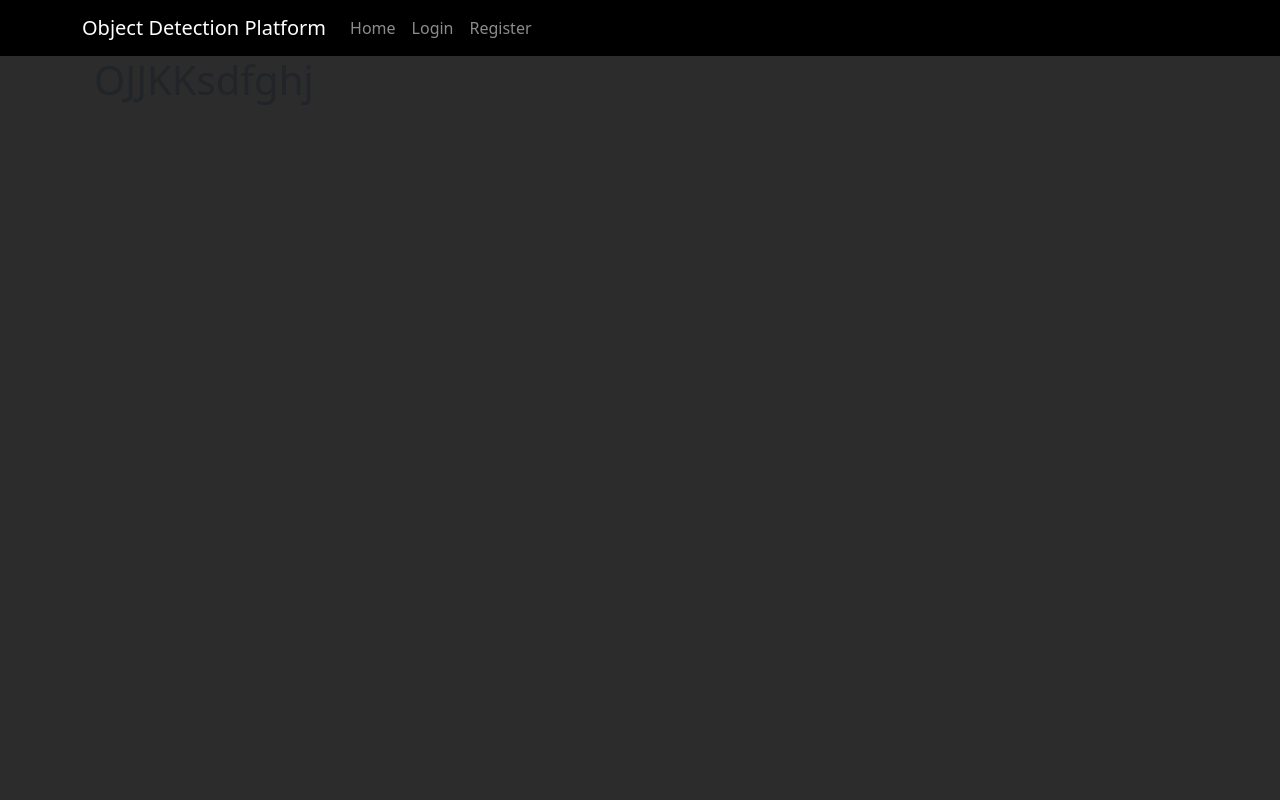
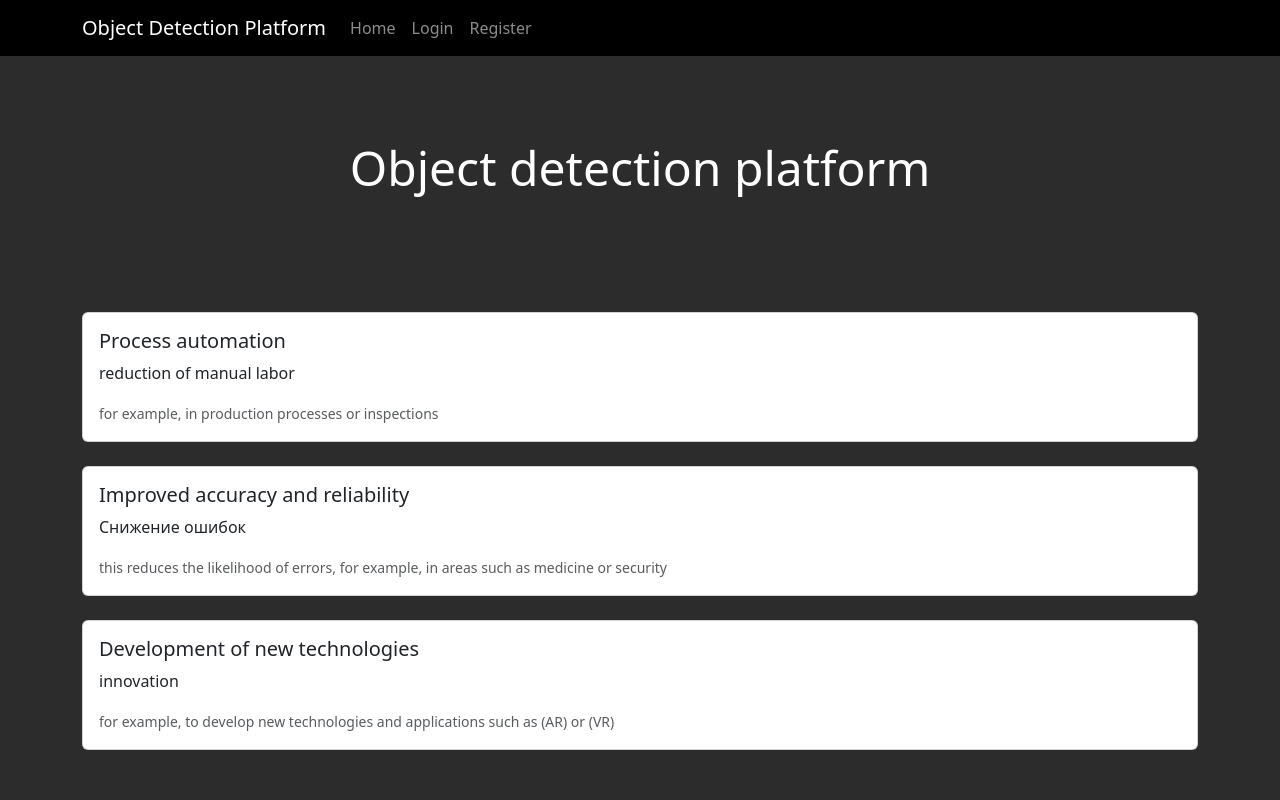
Before and after one commit to RN2024-04/UrbanProject, a Django app: template detection_site/object_detection/templates/object_detection/home.html in a window 1280 px wide. Run offline with Django 3.2, Linux system fonts and the light colour scheme; the template is opened without the code that fills it, so the values that code supplies are empty.

Commit message:
Update home.html

```diff
--- a/detection_site/object_detection/templates/object_detection/home.html
+++ b/detection_site/object_detection/templates/object_detection/home.html
@@ -2,8 +2,40 @@
 
 
 {% block content%}
-    <div class="row justify-content-center">
-        <h1 class="rootPage__title topMargin">OJJKK</h1>
-        <h1 class="rootPage__title topMargin">OJJKKsdfghj</h1>
+    <div class="container">
+        <h1 class="mt-5">Object detection platform</h1>
+            <style>
+                .mt-5{
+                    height: 30vh;
+                    display: flex;
+                    align-items: center;
+                    justify-content: center;
+                    font-size: 3rem;
+                    color: white;
+                    text-align: center;
+                }
+            </style>
+            <div class="card mt-4">
+                <div class="card-body">
+                    <h5 class="card-title">Process automation</h5>
+                    <p class="card-text">reduction of manual labor</p>
+                    <p class="card-text"><small class="text-muted">for example, in production processes or inspections</small></p>
+                </div>
+            </div>
+            <div class="card mt-4">
+                <div class="card-body">
+                    <h5 class="card-title">Improved accuracy and reliability</h5>
+                    <p class="card-text">Снижение ошибок</p>
+                    <p class="card-text"><small class="text-muted">this reduces the likelihood of errors, for example, in areas such as medicine or security</small></p>
+                </div>
+            </div>
+            <div class="card mt-4">
+                <div class="card-body">
+                    <h5 class="card-title">Development of new technologies</h5>
+                    <p class="card-text">innovation</p>
+                    <p class="card-text"><small class="text-muted">for example, to develop new technologies and applications such as (AR) or (VR)</small></p>
+                </div>
+            </div>
+
     </div>
 {%endblock%}
```
